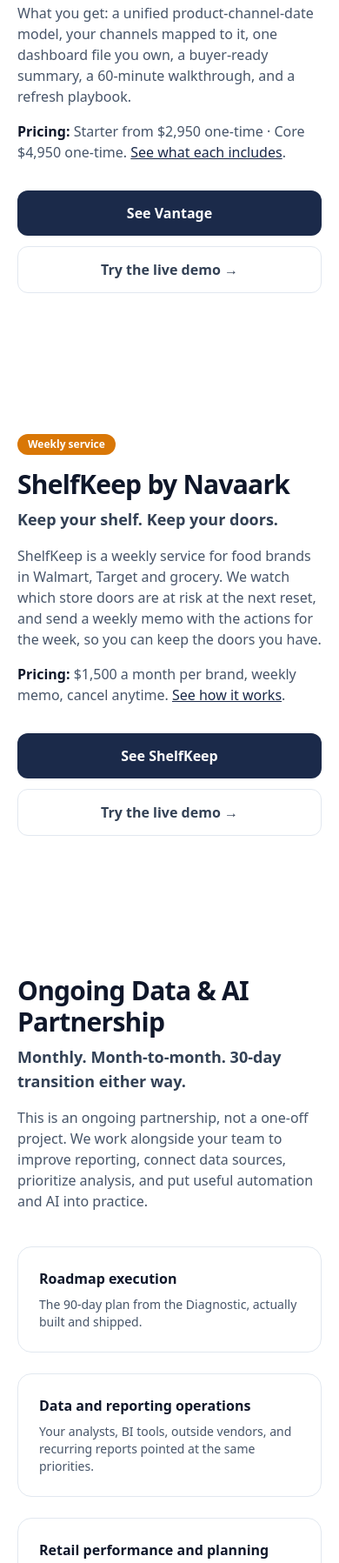
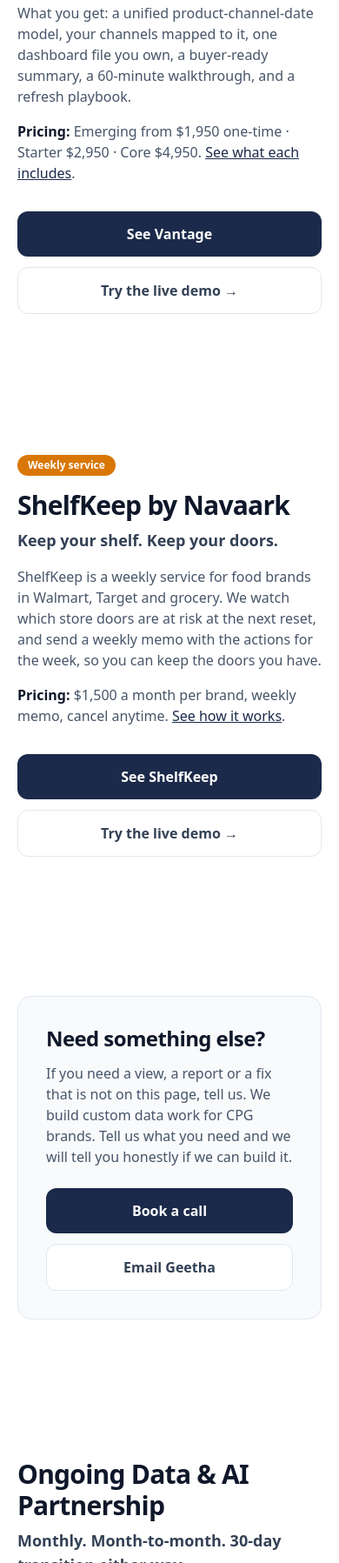
Before and after one commit to gavadha/firstfold-site, a plain HTML site: page services.html in a window 390 px wide. Shown: the part 2483-4280 px from the top of the page at 87% size. Drawn offline with nearby package versions, Linux system fonts and the light colour scheme.

Commit message:
Fix nav: ShelfKeep link on all pages; add Need something else section

```diff
--- a/services.html
+++ b/services.html
@@ -33,6 +33,7 @@
         <a href="./index.html#problem" class="hover:text-slate-900">The problem</a>
         <a href="./services.html" class="font-semibold text-slate-900" aria-current="page">Services</a>
         <a href="./vantage.html" class="hover:text-slate-900">Vantage</a>
+        <a href="./shelfkeep.html" class="hover:text-slate-900">ShelfKeep</a>
         <a href="./about.html" class="hover:text-slate-900">About</a>
         <a href="./insights/" class="hover:text-slate-900">Insights</a>
         <a href="https://calendar.app.google/cm4nGc9spB4UnLk68" target="_blank" rel="noopener" class="rounded-lg bg-[#1B2A4A] text-white px-4 py-2 font-semibold hover:bg-[#2F3E5E]">Book a call</a>
@@ -96,7 +97,7 @@
     <p class="mt-2 text-lg font-semibold text-slate-700">One view of sales across Walmart, Amazon, Target, DTC and distributors — built once, yours to keep.</p>
     <p class="mt-4 text-slate-600 max-w-2xl">Vantage is the consolidated sales view many of our clients use: one dashboard for sales, velocity, weeks of supply, in-stock, OTIF and deductions, plus a forecast for the next four weeks. It works for food &amp; beverage, health &amp; beauty, household, pet, baby and more.</p>
     <p class="mt-4 text-slate-600 max-w-2xl">What you get: a unified product-channel-date model, your channels mapped to it, one dashboard file you own, a buyer-ready summary, a 60-minute walkthrough, and a refresh playbook.</p>
-    <p class="mt-4 text-slate-600 max-w-2xl"><strong class="text-slate-900">Pricing:</strong> Starter from $2,950 one-time · Core $4,950 one-time. <a href="./vantage.html" class="text-[#1B2A4A] underline">See what each includes</a>.</p>
+    <p class="mt-4 text-slate-600 max-w-2xl"><strong class="text-slate-900">Pricing:</strong> Emerging from $1,950 one-time · Starter $2,950 · Core $4,950. <a href="./vantage.html" class="text-[#1B2A4A] underline">See what each includes</a>.</p>
     <div class="mt-8 flex flex-col sm:flex-row gap-3">
       <a href="./vantage.html" class="rounded-xl bg-[#1B2A4A] text-white px-6 py-3.5 font-bold hover:bg-[#2F3E5E] text-center">See Vantage</a>
       <a href="https://gavadha.github.io/Navaark-vantage/" target="_blank" rel="noopener" class="rounded-xl border border-slate-200 px-6 py-3.5 font-bold text-slate-700 hover:bg-slate-50 text-center">Try the live demo →</a>
@@ -113,6 +114,18 @@
     <div class="mt-8 flex flex-col sm:flex-row gap-3">
       <a href="./shelfkeep.html" class="rounded-xl bg-[#1B2A4A] text-white px-6 py-3.5 font-bold hover:bg-[#2F3E5E] text-center">See ShelfKeep</a>
       <a href="./shelfkeep-demo.html" class="rounded-xl border border-slate-200 px-6 py-3.5 font-bold text-slate-700 hover:bg-slate-50 text-center">Try the live demo &rarr;</a>
+    </div>
+  </section>
+
+  <!-- NEED SOMETHING ELSE -->
+  <section class="mx-auto max-w-4xl px-5 py-20">
+    <div class="rounded-2xl border border-slate-200 bg-slate-50 p-8">
+      <h2 class="text-2xl font-extrabold tracking-tight text-slate-900">Need something else?</h2>
+      <p class="mt-3 text-slate-600 max-w-2xl">If you need a view, a report or a fix that is not on this page, tell us. We build custom data work for CPG brands. Tell us what you need and we will tell you honestly if we can build it.</p>
+      <div class="mt-6 flex flex-col sm:flex-row gap-3">
+        <a href="https://calendar.app.google/cm4nGc9spB4UnLk68" target="_blank" rel="noopener" class="rounded-xl bg-[#1B2A4A] text-white px-6 py-3.5 font-bold hover:bg-[#2F3E5E] text-center">Book a call</a>
+        <a href="mailto:Geetha@navaark.com" class="rounded-xl border border-slate-200 bg-white px-6 py-3.5 font-bold text-slate-700 hover:bg-slate-50 text-center">Email Geetha</a>
+      </div>
     </div>
   </section>
 
```
Also changed, not shown: about.html (+1 -0 lines), index.html (+13 -0 lines), roi.html (+2 -1 lines), scorecard.html (+1 -0 lines), vantage.html (+1 -0 lines).
